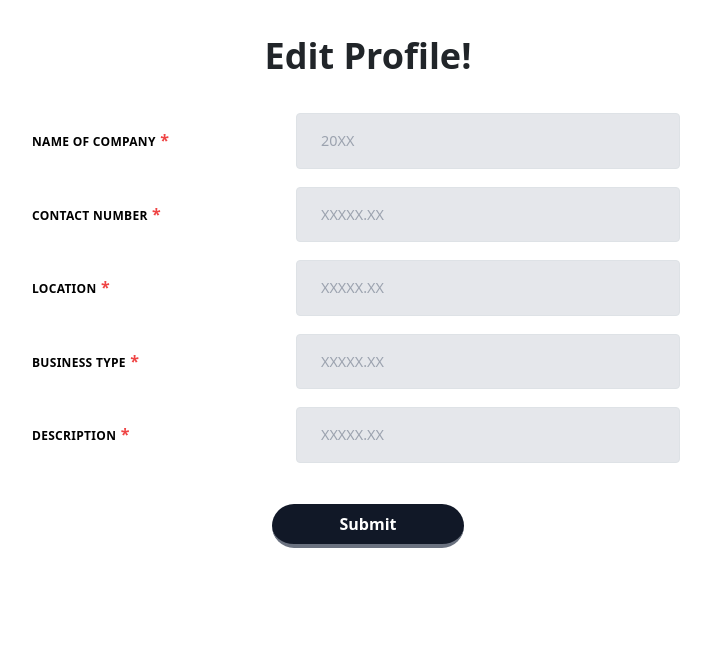
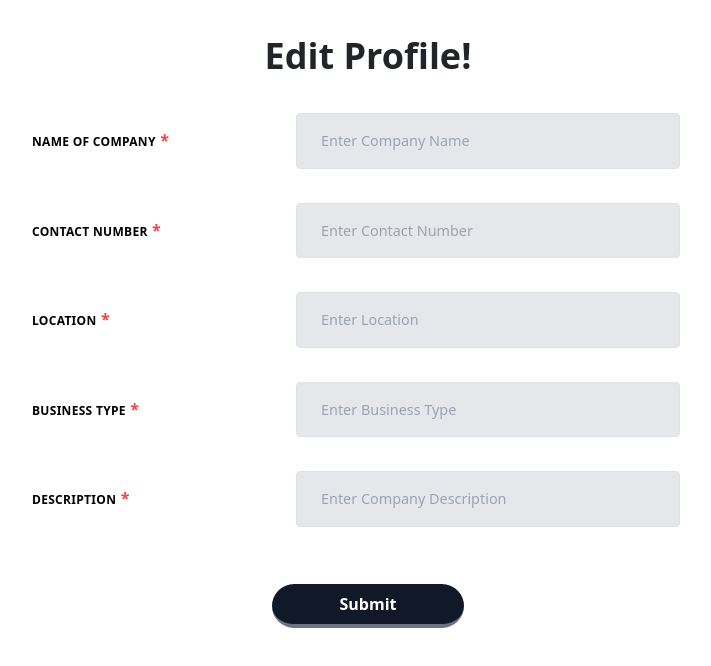
Before and after one commit to KavinduKDWanasekara/CreditMart-Final, a React (Create React App) app in the folder ui/: page /editinfo in a window 1280 px wide. Shown: the top 666 px of the page, without its empty margins (272-983 px from the left). Built offline with nearby package versions, Linux system fonts and the light colour scheme.

Commit message:
added form group & formfeedback

```diff
--- a/ui/src/components/Cards/CardCompanyDetails.js
+++ b/ui/src/components/Cards/CardCompanyDetails.js
@@ -1,6 +1,6 @@
 import { data } from 'autoprefixer';
 import React, { Component } from 'react'
-import { Form } from 'reactstrap'
+import { Form, FormGroup, FormFeedback } from 'reactstrap'
 import axiosInstance from '../../axios';
 
 
@@ -49,6 +49,7 @@ export class CardCompanyDetails extends Component {
     }
 
     handleSubmit = (e) => {
+
         e.preventDefault();
 
 
@@ -67,7 +68,6 @@ export class CardCompanyDetails extends Component {
                 description: data.description
 			})
 			.then((res) => {
-				// this.props.history.push('/login');
 				console.log(res);
 				console.log(res.data);
 			});
@@ -88,6 +88,7 @@ export class CardCompanyDetails extends Component {
                     <div className=" mb-2 flex justify-center">
                         <table className=" text-center">
                             <tr>
+                            <FormGroup>
                                 <div className="md:w-full px-1/2 text-left md:mb-0">
                                 <td>
                                     <label className="uppercase tracking-wide text-black text-xs font-bold mb-2">
@@ -96,13 +97,16 @@ export class CardCompanyDetails extends Component {
                                 </td>
                                 <td>
                                     <div>
-                                        <input name="company_name" value={data.company_name}  onChange={this.changeHandler} invalid={errors.company_name ? true : false} className="w-96 bg-gray-200 text-black border border-gray-200 rounded py-3 mx-4 px-4 mb-3" id="addInfoData" type="text" placeholder="20XX"/>
+                                        <input name="company_name" value={data.company_name}  onChange={this.changeHandler} invalid={errors.company_name ? true : false} className="w-96 bg-gray-200 text-black border border-gray-200 rounded py-3 mx-4 px-4 mb-3" id="addInfoData" type="text" placeholder="Enter Company Name"/>
                                     </div>
                                 </td>
                                 </div>
+                                <FormFeedback>{errors.company_name}</FormFeedback>
+                            </FormGroup>
                             </tr>
 
                             <tr>
+                            <FormGroup>
                             <div className="md:w-full px-1/2 text-left md:mb-0">
                                 <td>
                                     <label className="uppercase tracking-wide text-black text-xs font-bold mb-2">
@@ -111,13 +115,17 @@ export class CardCompanyDetails extends Component {
                                 </td>
                                 <td>
                                     <div>
-                                        <input name="contact_number" value={data.contact_number}  onChange={this.changeHandler} invalid={errors.contact_number ? true : false} className="w-96 bg-gray-200 text-black border border-gray-200 rounded py-3 mx-4 px-4 mb-3" id="addInfoData" type="text" placeholder="XXXXX.XX"/>
+                                        <input name="contact_number" value={data.contact_number}  onChange={this.changeHandler} invalid={errors.contact_number ? true : false} className="w-96 bg-gray-200 text-black border border-gray-200 rounded py-3 mx-4 px-4 mb-3" id="addInfoData" type="text" placeholder="Enter Contact Number"/>
                                     </div>
                                 </td>
                             </div>
+                            <FormFeedback>{errors.contact_number}</FormFeedback>
+
+                            </FormGroup>
                             </tr>
 
                             <tr>
+                            <FormGroup>
                             <div className="md:w-full px-1/2 text-left md:mb-0">
                                 <td>
                                     <label className="uppercase tracking-wide text-black text-xs font-bold mb-2">
@@ -126,13 +134,17 @@ export class CardCompanyDetails extends Component {
                                 </td>
                                 <td>
                                     <div>
-                                        <input name="location" value={data.location} onChange={this.changeHandler} invalid={errors.location ? true : false} className="w-96 bg-gray-200 text-black border border-gray-200 rounded py-3 mx-4 px-4 mb-3" id="addInfoData" type="text" placeholder="XXXXX.XX"/>
+                                        <input name="location" value={data.location} onChange={this.changeHandler} invalid={errors.location ? true : false} className="w-96 bg-gray-200 text-black border border-gray-200 rounded py-3 mx-4 px-4 mb-3" id="addInfoData" type="text" placeholder="Enter Location"/>
                                     </div>
                                 </td>
                             </div>
+                            <FormFeedback>{errors.location}</FormFeedback>
+
+                            </FormGroup>
                             </tr>
 
                             <tr>
+                                <FormGroup>
                             <div className="md:w-full px-1/2 text-left md:mb-0">
                                 <td>
                                     <label className="uppercase tracking-wide text-black text-xs font-bold mb-2">
@@ -141,13 +153,17 @@ export class CardCompanyDetails extends Component {
                                 </td>
                                 <td>
                                     <div>
-                                        <input name="business_type" value={data.business_type} onChange={this.changeHandler} invalid={errors.business_type ? true : false} className="w-96 bg-gray-200 text-black border border-gray-200 rounded py-3 mx-4 px-4 mb-3" id="addInfoData" type="text" placeholder="XXXXX.XX"/>
+                                        <input name="business_type" value={data.business_type} onChange={this.changeHandler} invalid={errors.business_type ? true : false} className="w-96 bg-gray-200 text-black border border-gray-200 rounded py-3 mx-4 px-4 mb-3" id="addInfoData" type="text" placeholder="Enter Business Type"/>
                                     </div>
                                 </td>
                             </div>
+                            <FormFeedback>{errors.business_type}</FormFeedback>
+
+                            </FormGroup>
                             </tr>
 
                             <tr>
+                                <FormGroup>
                             <div className="md:w-full px-1/2 text-left md:mb-0">
                                 <td>
                                     <label className="uppercase tracking-wide text-black text-xs font-bold mb-2">
@@ -156,10 +172,12 @@ export class CardCompanyDetails extends Component {
                                 </td>
                                 <td>
                                     <div>
-                                        <input name="description" value={data.description} onChange={this.changeHandler} invalid={errors.description ? true : false} className="w-96 bg-gray-200 text-black border border-gray-200 rounded py-3 mx-4 px-4 mb-3" id="addInfoData" type="text" placeholder="XXXXX.XX"/>
+                                        <input name="description" value={data.description} onChange={this.changeHandler} invalid={errors.description ? true : false} className="w-96 bg-gray-200 text-black border border-gray-200 rounded py-3 mx-4 px-4 mb-3" id="addInfoData" type="text" placeholder="Enter Company Description"/>
                                     </div>
                                 </td>
                             </div>
+                            <FormFeedback>{errors.description}</FormFeedback>
+                            </FormGroup>
                             </tr>
                         </table>
                     </div>
```
